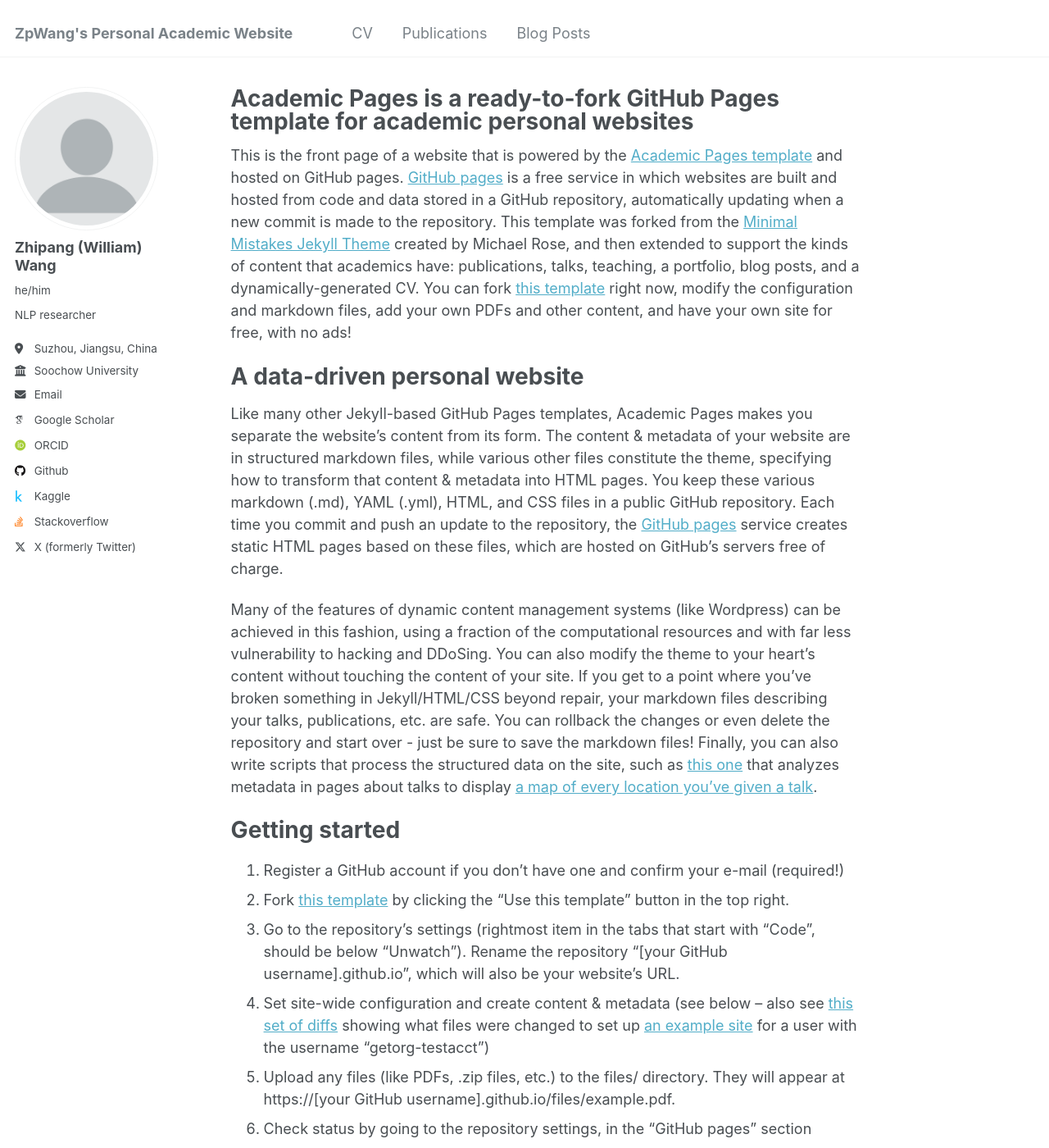
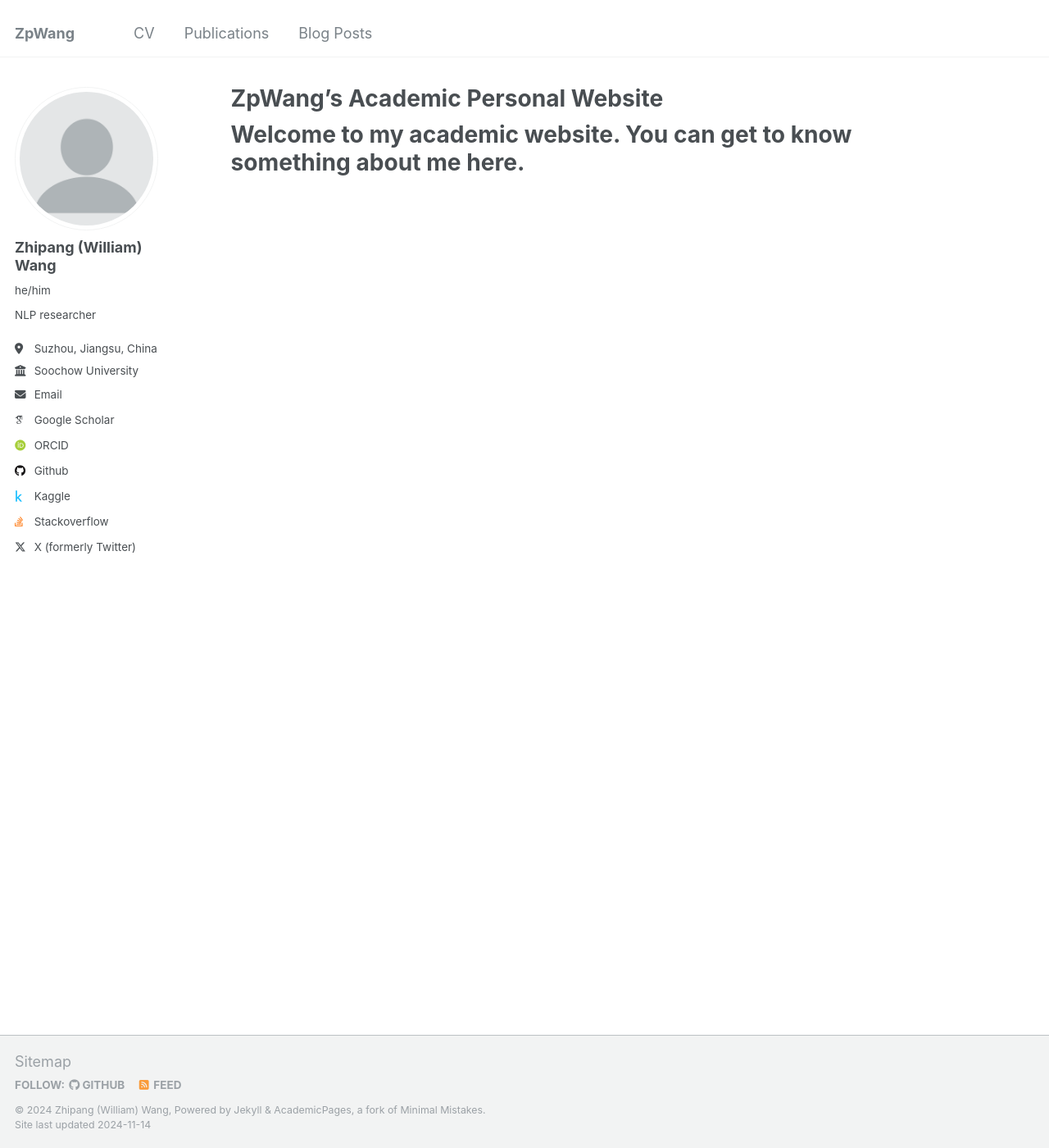
Before and after one commit to ZpWang-AI/ZpWang-AI.github.io, a Jekyll site: the page built from _pages/about.md, in a window 1280 px wide and 1400 px high. Shown: the whole window at 82% size. Built offline with Jekyll 4.4.1, drawn with Linux system fonts in a browser that asks for light colours; some web fonts are replaced; some of the changed text lies outside the part shown.

Commit message:
modified:   _config.yml 	modified:   _pages/about.md 	modified:   _pages/cv.md 	new file:   files/Academic_CV_zp.pdf

```diff
--- a/_config.yml
+++ b/_config.yml
@@ -8,7 +8,7 @@
 
 # Basic Site Settings
 locale                   : "en-US"
-title                    : "ZpWang's Personal Academic Website"
+title                    : "ZpWang"
 title_separator          : "-"
 name                     : &name "Zhipang (William) Wang"
 description              : &description "NLP researcher at Soochow University"
@@ -48,7 +48,7 @@ author:
   dribbble         : # Username
   github           : "ZpWang-AI"
   kaggle           : "wangzp16" # Username
-  stackoverflow    : "Zhipang Wang" # User number or user number and name (i.e., use "1" or "1/jeff-atwood")
+  stackoverflow    : "23507735/zhipang-wang" # User number or user number and name (i.e., use "1" or "1/jeff-atwood")
 
   # Social media
   bluesky          : # "bsky.app" # Replace this with you Bluesky username
--- a/_pages/about.md
+++ b/_pages/about.md
@@ -1,13 +1,16 @@
 ---
 permalink: /
-title: "Academic Pages is a ready-to-fork GitHub Pages template for academic personal websites"
+title: "ZpWang's Academic Personal Website"
 author_profile: true
 redirect_from:
   - /about/
   - /about.html
 ---
 
-This is the front page of a website that is powered by the [Academic Pages template](https://github.com/academicpages/academicpages.github.io) and hosted on GitHub pages. [GitHub pages](https://pages.github.com) is a free service in which websites are built and hosted from code and data stored in a GitHub repository, automatically updating when a new commit is made to the repository. This template was forked from the [Minimal Mistakes Jekyll Theme](https://mmistakes.github.io/minimal-mistakes/) created by Michael Rose, and then extended to support the kinds of content that academics have: publications, talks, teaching, a portfolio, blog posts, and a dynamically-generated CV. You can fork [this template](https://github.com/academicpages/academicpages.github.io) right now, modify the configuration and markdown files, add your own PDFs and other content, and have your own site for free, with no ads!
+Welcome to my academic website. You can get to know something about me here.
+=====
+
+<!-- This is the front page of a website that is powered by the [Academic Pages template](https://github.com/academicpages/academicpages.github.io) and hosted on GitHub pages. [GitHub pages](https://pages.github.com) is a free service in which websites are built and hosted from code and data stored in a GitHub repository, automatically updating when a new commit is made to the repository. This template was forked from the [Minimal Mistakes Jekyll Theme](https://mmistakes.github.io/minimal-mistakes/) created by Michael Rose, and then extended to support the kinds of content that academics have: publications, talks, teaching, a portfolio, blog posts, and a dynamically-generated CV. You can fork [this template](https://github.com/academicpages/academicpages.github.io) right now, modify the configuration and markdown files, add your own PDFs and other content, and have your own site for free, with no ads!
 
 A data-driven personal website
 ======
@@ -46,4 +49,4 @@ Example: editing a markdown file for a talk
 
 For more info
 ------
-More info about configuring Academic Pages can be found in [the guide](https://academicpages.github.io/markdown/), the [growing wiki](https://github.com/academicpages/academicpages.github.io/wiki), and you can always [ask a question on GitHub](https://github.com/academicpages/academicpages.github.io/discussions). The [guides for the Minimal Mistakes theme](https://mmistakes.github.io/minimal-mistakes/docs/configuration/) (which this theme was forked from) might also be helpful.
+More info about configuring Academic Pages can be found in [the guide](https://academicpages.github.io/markdown/), the [growing wiki](https://github.com/academicpages/academicpages.github.io/wiki), and you can always [ask a question on GitHub](https://github.com/academicpages/academicpages.github.io/discussions). The [guides for the Minimal Mistakes theme](https://mmistakes.github.io/minimal-mistakes/docs/configuration/) (which this theme was forked from) might also be helpful. -->
--- a/_pages/cv.md
+++ b/_pages/cv.md
@@ -9,7 +9,13 @@ redirect_from:
 
 {% include base_path %}
 
-Education
+You can download it [here](https://zpwang-ai.github.io/files/Academic_CV_zp.pdf).
+
+<embed src="/files/Academic_CV_zp.pdf">
+
+<!-- <embed src="/files/Academic_CV_zp.pdf" width="600" height="500"> -->
+
+<!-- Education
 ======
 * Ph.D in Version Control Theory, GitHub University, 2018 (expected)
 * M.S. in Jekyll, GitHub University, 2014
@@ -61,4 +67,4 @@ Teaching
 
 Service and leadership
 ======
-* Currently signed in to 43 different slack teams
+* Currently signed in to 43 different slack teams -->
```
Also changed, not shown: 1 other file.
